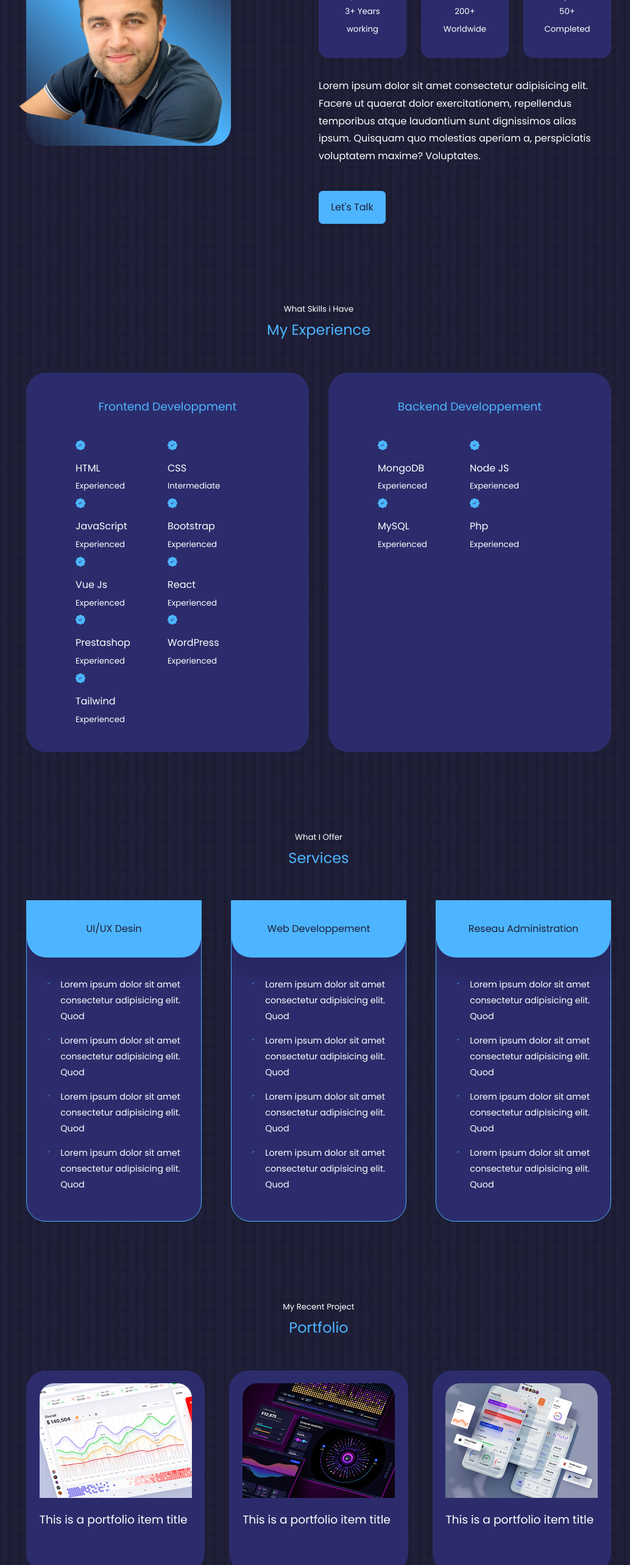
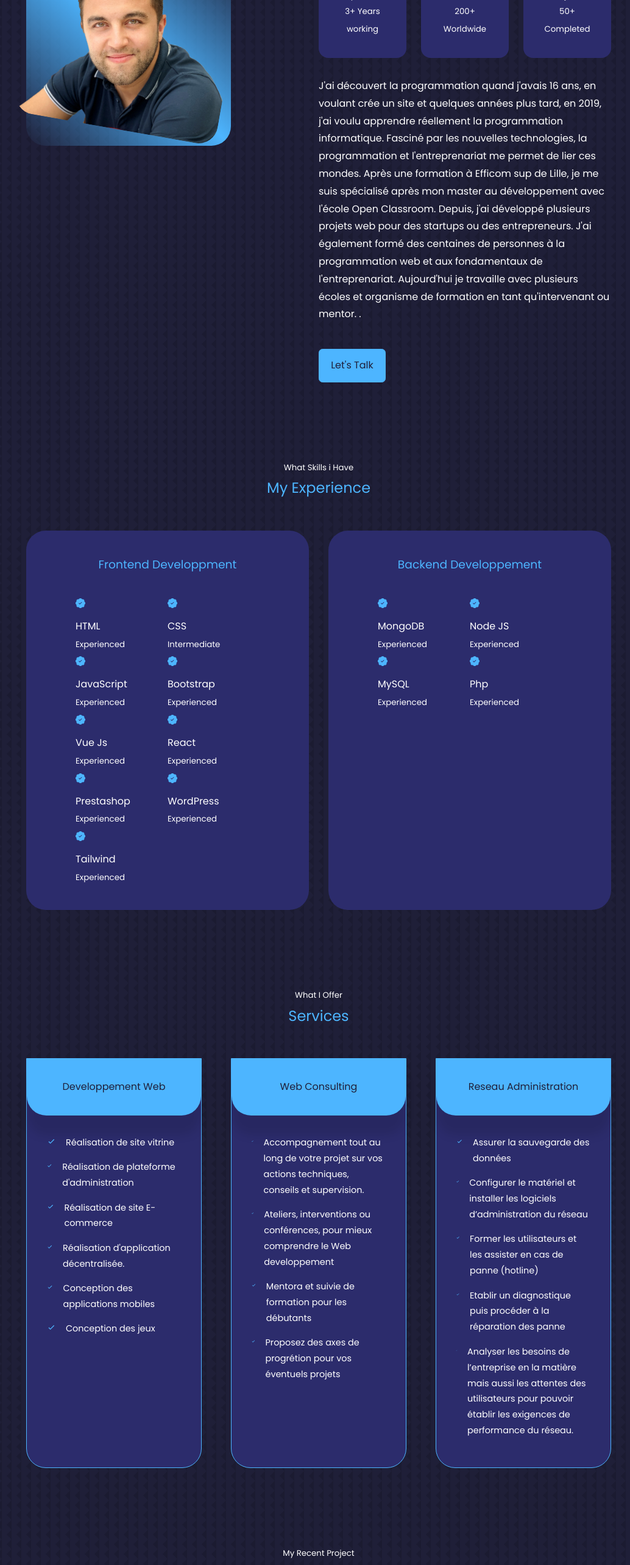
Before and after one commit to yalaoui94/TDH__Project, a React (Create React App) app: page / in a window 1280 px wide. Shown: the part 1140-3706 px from the top of the page at 61% size, without its empty margins (117-1151 px from the left). Built offline with nearby package versions, Linux system fonts and the light colour scheme.

Commit message:
apres modif

```diff
--- a/src/Components/about/about.jsx
+++ b/src/Components/about/about.jsx
@@ -1,9 +1,9 @@
 import React from 'react'
-import'./About.css'
+import './About.css'
 import ANA from '../../assets/ana.png'
-import {FiAward} from 'react-icons/fi'
-import{FiUsers} from'react-icons/fi'
-import{VscFolderLibrary} from'react-icons/vsc'
+import { FiAward } from 'react-icons/fi'
+import { FiUsers } from 'react-icons/fi'
+import { VscFolderLibrary } from 'react-icons/vsc'
 const About = () => {
   return (
     <section id='about'>
@@ -20,28 +20,41 @@ const About = () => {
         <div className="about__content">
           <div className="about__cards">
             <article className='about__card'>
-              <FiAward className='about__icon'/>
+              <FiAward className='about__icon' />
               <h5>Experience</h5>
               <small>3+ Years working</small>
 
             </article>
 
             <article className='about__card'>
-              <FiUsers className='about__icon'/>
+              <FiUsers className='about__icon' />
               <h5>Clients</h5>
               <small>200+ Worldwide</small>
 
             </article>
 
             <article className='about__card'>
-              <VscFolderLibrary className='about__icon'/>
+              <VscFolderLibrary className='about__icon' />
               <h5>Projects</h5>
               <small>50+ Completed</small>
 
             </article>
           </div>
 
-          <p>Lorem ipsum dolor sit amet consectetur adipisicing elit. Facere ut quaerat dolor exercitationem, repellendus temporibus atque laudantium sunt dignissimos alias ipsum. Quisquam quo molestias aperiam a, perspiciatis voluptatem maxime? Voluptates.</p>
+          <p>
+
+             J'ai découvert la programmation quand j'avais 16 ans, en voulant crée un site et quelques années plus tard, en 2019, j'ai voulu apprendre réellement la programmation informatique.
+
+             Fasciné par les nouvelles technologies, la programmation et l'entreprenariat me permet de lier ces mondes.
+
+             Après une formation à Efficom sup de Lille, je me suis spécialisé après mon master au développement avec l'école Open Classroom.
+
+             Depuis, j'ai développé plusieurs projets web pour des startups ou des entrepreneurs.
+
+             J'ai également formé des centaines de personnes à la programmation web et aux fondamentaux de l'entreprenariat.
+
+             Aujourd'hui je travaille avec plusieurs écoles et organisme de formation en tant qu'intervenant ou mentor.
+            .</p>
           <a href="#contact" className='btn btn-primary'>Let's Talk</a>
         </div>
       </div>
--- a/src/Components/contact/Contact.jsx
+++ b/src/Components/contact/Contact.jsx
@@ -29,8 +29,8 @@ const Contact = () => {
           <article className='contact__option'>
             <MdOutlineEmail className='contact__option-icon' />
             <h4>Email</h4>
-            <h5>contact@gmail.com</h5>
-            <a href="yalaouihicham59dev@gmail.com" target="_blank"> Send a message</a>
+            <h5>support@contact.com</h5>
+            <a href="mailto:yalaouihicham59dev@gmail.com" target="_blank"> Send a message</a>
 
           </article>
 
@@ -38,7 +38,7 @@ const Contact = () => {
             <RiMessengerLine  className='contact__option-icon'/>
             <h4>Messenger</h4>
             <h5>Facebook</h5>
-            <a href="https://m.me/" target="_blank"> Send a message</a>
+            <a href="https://m.me/johnman.yalaoui" target="_blank"> Send a message</a>
 
           </article>
 
@@ -46,7 +46,7 @@ const Contact = () => {
             <BsWhatsapp className='contact__option-icon'/>
             <h4>WhatsApp</h4>
             <h5>+12345678</h5>
-            <a href="https://api.whatsapp.com/send?phone+33651786667" target="_blank"> Send a message
+            <a href="https://api.whatsapp.com/send?phone=33651786667" target="_blank"> Send a message
             </a>
           </article>
         </div>
--- a/src/Components/footer/Footer.jsx
+++ b/src/Components/footer/Footer.jsx
@@ -7,24 +7,24 @@ import {BsGithub} from'react-icons/bs'
 const Footer = () => {
   return (
     <footer>
-      <a href="" className='footer__logo'>TDH</a>
+      <a href="" className='footer__logo'>Hicham Yalaoui</a>
       <ul className='permalinks'>
         <li><a href="#">Home</a></li>
         <li><a href="#about">About</a></li>
-        <li><a href="#Experiece">Experience</a></li>
+        <li><a href="#experience">Experience</a></li>
         <li><a href="#Portfolio">Portfolio</a></li>
         <li><a href="#Testimonials">Testimonials</a></li>
-        <li><a href="#Contact">Contact</a></li>
+        <li><a href="#contact">Contact</a></li>
       </ul>
       <div className='footer__socials'>
-        <a href="https://facebook.com"><FaFacebook/></a>
-        <a href="https://github.com"><BsGithub/></a>
-        <a href="https://linkdin.com"><BsLinkedin/></a>
+        <a href="https://www.facebook.com/johnman.yalaoui"><FaFacebook/></a>
+        <a href="https://github.com/yalaoui94"><BsGithub/></a>
+        <a href="https://www.linkedin.com/in/hicham-yalaoui-49a898133/"><BsLinkedin/></a>
 
       </div>
 
       <div className="footer__copyright">
-        <small>&copy;TDH production. All rights reserved.</small>
+        <small>&copy;Hicham production. All rights reserved.</small>
       </div>
 
     </footer>
--- a/src/Components/services/Service.jsx
+++ b/src/Components/services/Service.jsx
@@ -8,71 +8,81 @@ const Service = () => {
       <h5> What I Offer</h5>
       <h2>Services</h2>
       <div className="container service__container">
-        {/*Le Début de UI /UX  */}
+        {/*Le Début de developpement web  */}
         <article className='service'>
           <div className='service__head'>
-            <h3>UI/UX Desin</h3>
+            <h3>Developpement Web</h3>
           </div>
           <ul className='service__list'>
             <li>
               <BiCheck className='service__list-icon' />
-              <p>Lorem ipsum dolor sit amet consectetur adipisicing elit. Quod </p>
+              <p>Réalisation de site vitrine</p>
             </li>
 
             <li>
               <BiCheck className='service__list-icon' />
-              <p>Lorem ipsum dolor sit amet consectetur adipisicing elit. Quod </p>
+              <p>Réalisation de plateforme d'administration </p>
 
             </li>
 
             <li>
               <BiCheck className='service__list-icon' />
-              <p>Lorem ipsum dolor sit amet consectetur adipisicing elit. Quod </p>
+              <p>Réalisation de site E-commerce </p>
 
             </li>
 
             <li>
               <BiCheck className='service__list-icon' />
-              <p>Lorem ipsum dolor sit amet consectetur adipisicing elit. Quod </p>
+              <p>Réalisation d'application décentralisée.</p>
+
+            </li>
+
+            <li>
+              <BiCheck className='service__list-icon' />
+              <p>Conception des applications mobiles</p>
+            </li>
+
+            <li>
+              <BiCheck className='service__list-icon' />
+              <p>Conception des jeux</p>
+            </li>
+          </ul>
+
+        </article>
+        {/*La Fin de developpement web */}
+
+        {/*Le Début de consulting */}
+        <article className='service'>
+          <div className='service__head'>
+            <h3>Web Consulting</h3>
+          </div>
+          <ul className='service__list'>
+            <li>
+              <BiCheck className='service__list-icon' />
+              <p>Accompagnement tout au long de votre projet sur vos actions techniques, conseils et supervision.</p>
+            </li>
+
+            <li>
+              <BiCheck className='service__list-icon' />
+              <p>Ateliers, interventions ou conférences, pour mieux comprendre le Web developpement</p>
+
+            </li>
+
+            <li>
+              <BiCheck className='service__list-icon' />
+              <p>Mentora et suivie de formation pour les débutants</p>
+
+            </li>
+
+            <li>
+              <BiCheck className='service__list-icon' />
+              <p>Proposez des axes de progrétion pour vos éventuels projets </p>
 
             </li>
           </ul>
 
         </article>
-        {/*La Fin de UI /UX  */}
-
-        {/*Le Début Web Developpement */}
-        <article className='service'>
-          <div className='service__head'>
-            <h3>Web Developpement</h3>
-          </div>
-          <ul className='service__list'>
-            <li>
-              <BiCheck className='service__list-icon' />
-              <p>Lorem ipsum dolor sit amet consectetur adipisicing elit. Quod </p>
-            </li>
-
-            <li>
-              <BiCheck className='service__list-icon' />
-              <p>Lorem ipsum dolor sit amet consectetur adipisicing elit. Quod </p>
-
-            </li>
-
-            <li>
-              <BiCheck className='service__list-icon' />
-              <p>Lorem ipsum dolor sit amet consectetur adipisicing elit. Quod </p>
-
-            </li>
-
-            <li>
-              <BiCheck className='service__list-icon' />
-              <p>Lorem ipsum dolor sit amet consectetur adipisicing elit. Quod </p>
-
-            </li>
-          </ul>
-
-        </article>
-        {/*La Fin Web Developpement*/}
+        {/*La Fin de UI /UX*/}
 
         {/*RESEAU ADMINISATRATION */}
         <article className='service'>
@@ -82,24 +92,30 @@ const Service = () => {
           <ul className='service__list'>
             <li>
               <BiCheck className='service__list-icon' />
-              <p>Lorem ipsum dolor sit amet consectetur adipisicing elit. Quod </p>
+              <p>Assurer la sauvegarde des données</p>
             </li>
 
             <li>
               <BiCheck className='service__list-icon' />
-              <p>Lorem ipsum dolor sit amet consectetur adipisicing elit. Quod </p>
+              <p>Configurer le matériel et installer les logiciels d’administration du réseau</p>
 
             </li>
 
             <li>
               <BiCheck className='service__list-icon' />
-              <p>Lorem ipsum dolor sit amet consectetur adipisicing elit. Quod </p>
+              <p>Former les utilisateurs et les assister en cas de panne (hotline) </p>
 
             </li>
 
             <li>
               <BiCheck className='service__list-icon' />
-              <p>Lorem ipsum dolor sit amet consectetur adipisicing elit. Quod </p>
+              <p>Etablir un diagnostique puis procéder à la réparation des panne </p>
+
+            </li>
+
+            <li>
+              <BiCheck className='service__list-icon' />
+              <p>Analyser les besoins de l’entreprise en la matière mais aussi les attentes des utilisateurs pour pouvoir établir les exigences de performance du réseau. </p>
 
             </li>
           </ul>
```
